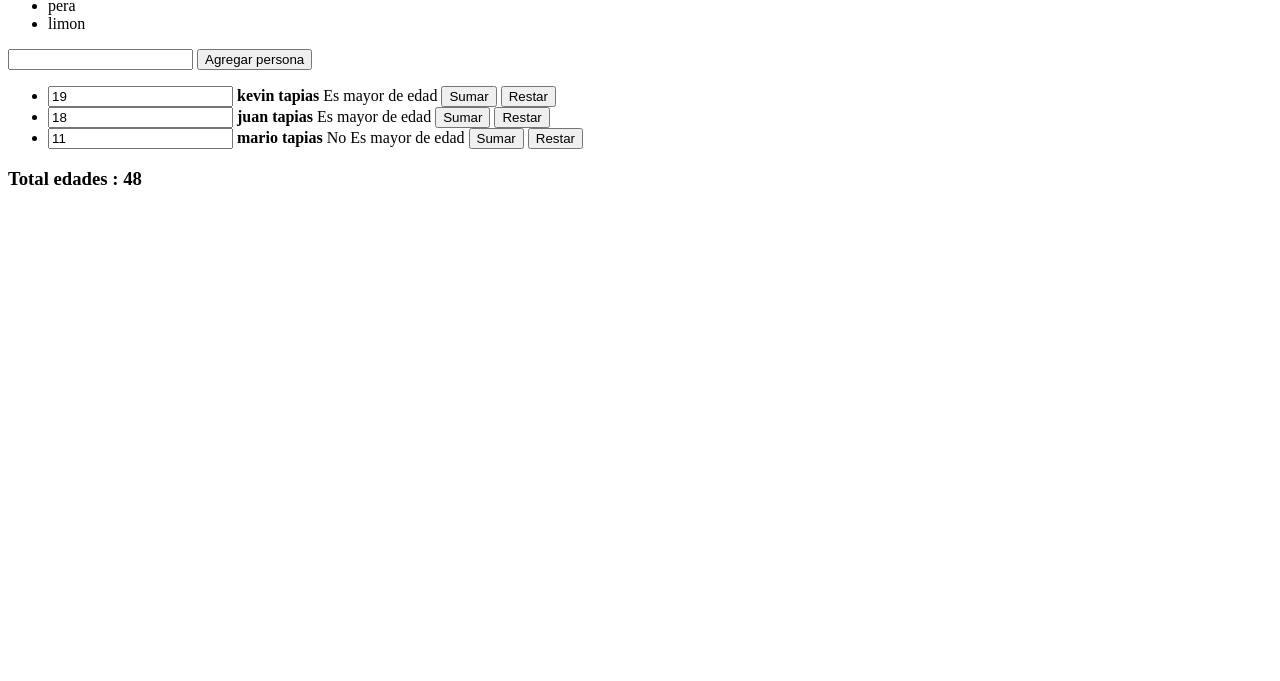
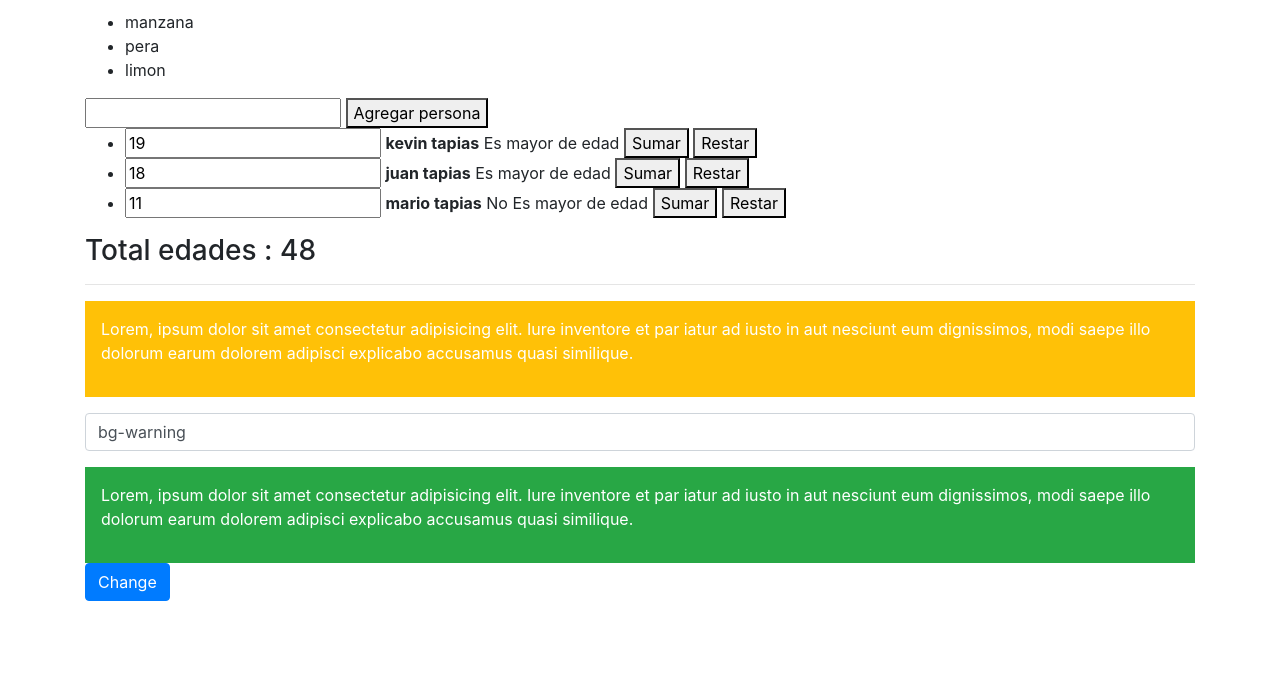
Before and after one commit to kvntapias/startVueJs, a plain HTML site: page index.html in a window 1280 px wide. Shown: the part 119-800 px from the top of the page. Drawn offline with nearby package versions, Linux system fonts and the light colour scheme.

Commit message:
cambio de propiedades dinamicos

```diff
--- a/index.html
+++ b/index.html
@@ -5,9 +5,12 @@
     <meta name="viewport" content="width=device-width, initial-scale=1.0">
     <meta http-equiv="X-UA-Compatible" content="ie=edge">
     <title>Document</title>
+    <!--bootstrap-->
+    <link rel="stylesheet" href="https://stackpath.bootstrapcdn.com/bootstrap/4.3.1/css/bootstrap.min.css"
+     integrity="sha384-ggOyR0iXCbMQv3Xipma34MD+dH/1fQ784/j6cY/iJTQUOhcWr7x9JvoRxT2MZw1T" crossorigin="anonymous">
 </head>
 <body>
-    <div id="app">
+    <div id="app" class="container mt-5">
         <h1>{{ titulo }}</h1>
 
         <hr>
@@ -34,6 +37,35 @@
         </ul>
 
         <h3>Total edades : {{sumarEdades}}</h3>
+
+
+        <hr>
+
+        <div :class="['p-3', 'text-white', fondo ]">
+            <p>Lorem, ipsum dolor sit amet consectetur
+                adipisicing elit. Iure inventore et par
+                iatur ad iusto in aut nesciunt eum dignissimos,
+                 modi saepe illo dolorum earum dolorem adipisci
+                 explicabo accusamus quasi similique.
+            </p>
+        </div>
+
+        <input type="text" name="" id="" class="form-control my-3" v-model="fondo">
+
+
+         <div class="text-white p-3" :class="{'bg-success' : color, 'bg-danger': !color}">
+            <p>Lorem, ipsum dolor sit amet consectetur
+                adipisicing elit. Iure inventore et par
+                iatur ad iusto in aut nesciunt eum dignissimos,
+                 modi saepe illo dolorum earum dolorem adipisci
+                 explicabo accusamus quasi similique.
+            </p>
+        </div>
+
+        <button class="btn btn-primary"  @click="color = !color">Change</button>
+
+
+        <br>
     </div>
 
     <script src="https://cdn.jsdelivr.net/npm/vue/dist/vue.js"></script>
--- a/script.js
+++ b/script.js
@@ -21,7 +21,10 @@ const app = new Vue({
             },
         ],
         nuevaPersona : '',
-        totaledades : 0
+        totaledades : 0,
+
+        fondo : 'bg-warning',
+        color: true
     },
 
     methods : {
```
